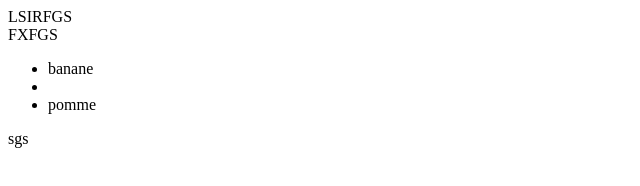
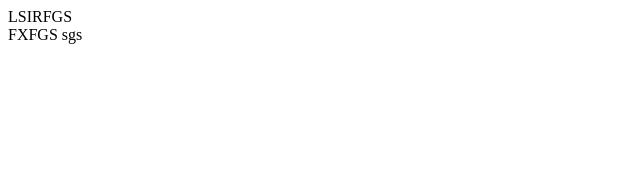
Before and after one commit to ken-raf/first-project, a plain HTML site: page index.html in a window 1280 px wide. Shown: the whole page, without its empty margins (0-640 px from the left). Drawn offline with Linux system fonts and the light colour scheme.

Commit message:
Revert "ajout liste dans index.html"
This reverts commit 64362858c806958953b5cd52cc78d9ceda51719a.

```diff
--- a/index.html
+++ b/index.html
@@ -6,13 +6,5 @@
 <body>
 <DIV>LSIRFGS</DIV>
 FXFGS
-<nav>
-  <ul>
-    <li>  banane</li>
-    <li>
-      <li> pomme</li>
-    </li>
-  </ul>
-</nav>
 </body>
 sgs
```
